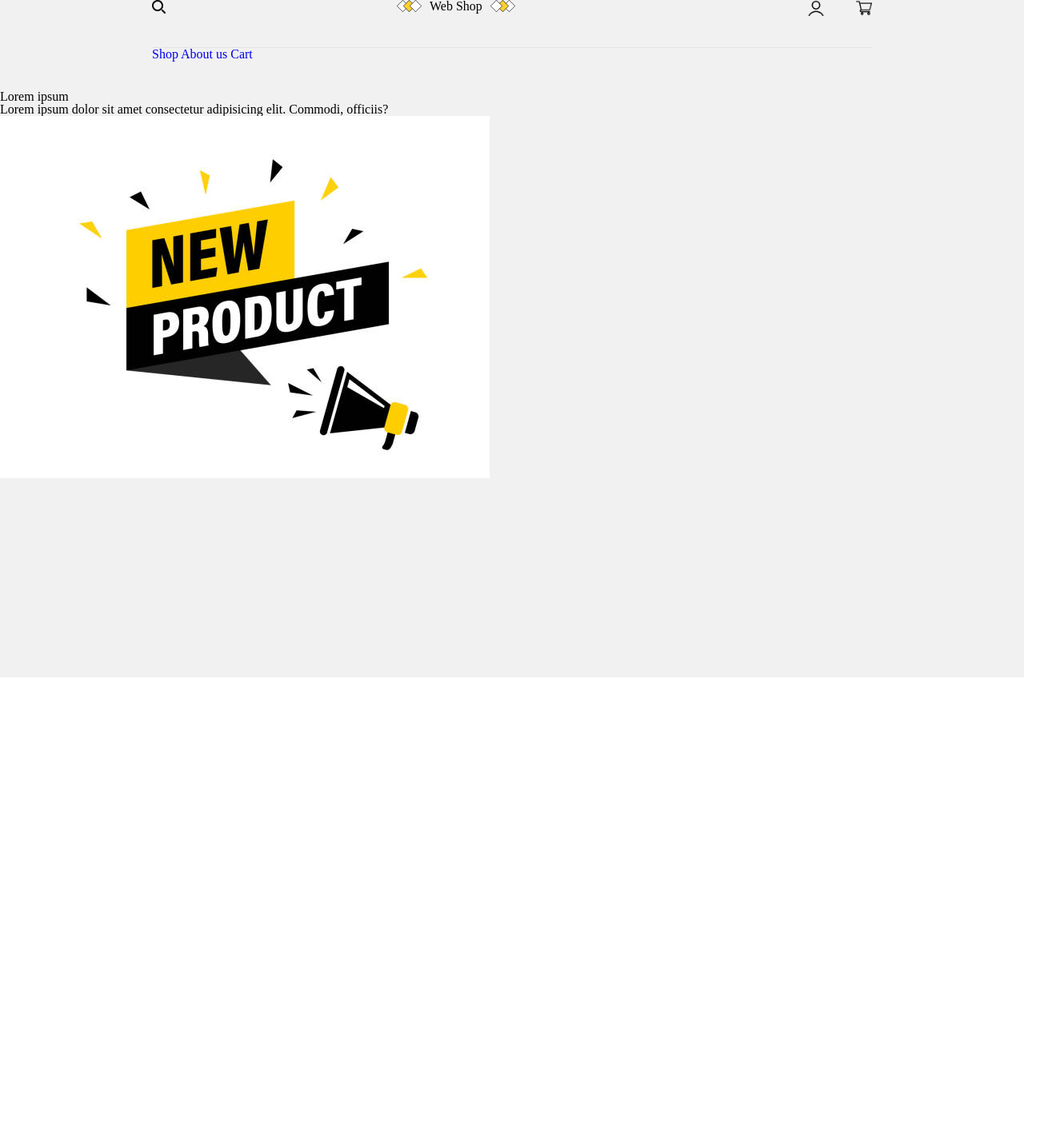
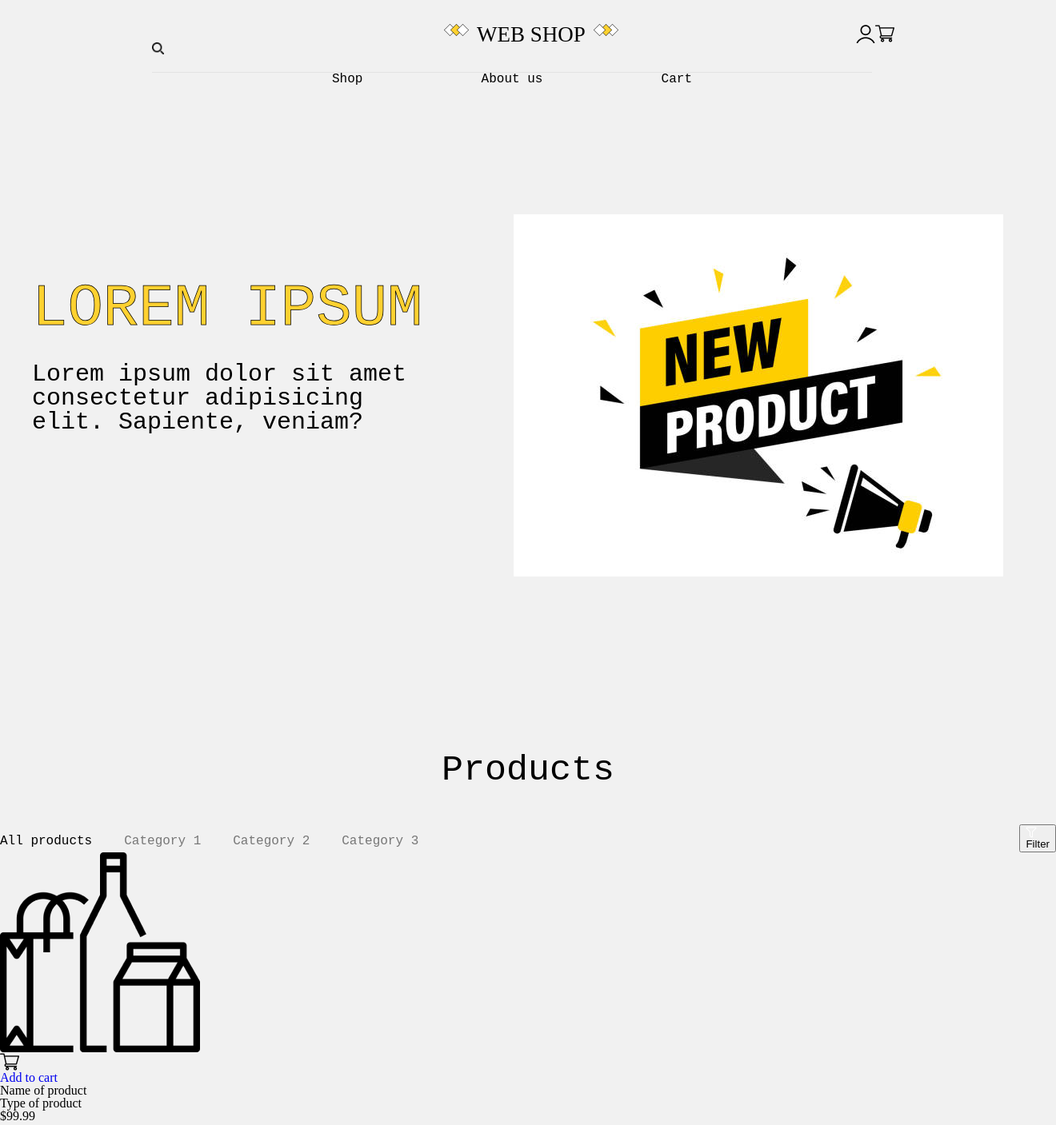
Before and after one commit to LazarMilinkovic/Web-Shop-Front-End, a plain HTML site: page page/homePageUser.html in a window 1280 px wide. Shown: the whole page at 80% size, 1320 px wide, since content can reach past the window. Before the commit the page ends 847 px from the top, so only its background shows below. Drawn offline with Linux system fonts and the light colour scheme.

Commit message:
Doradjen signin signup i HomeUser

```diff
--- a/page/homePageUser.html
+++ b/page/homePageUser.html
@@ -3,39 +3,120 @@
 <head>
     <meta charset="UTF-8">
     <meta http-equiv="X-UA-Compatible" content="IE=edge">
-    <meta name="viewport" content="width=device-width, initial-scale=1.0">
+        <meta name="viewport" content="width=device-width, initial-scale=1.0">
+    <title>Document</title>
     <link rel="stylesheet" href="../shared/style/reset.css">
-    <link rel="stylesheet" href="../shared/style/Home Page/homePage.css">
-    <title>WebShop | Home</title>
+    <link rel="stylesheet" href="../shared/style/HomePage/homePage.css">
+    <link rel="stylesheet" href="../shared/style/components.css">
+
 </head>
 <body>
-    <div id="pageHeading">
-        <div id="topHeader">
-            <div id="logoGroup">
-                <div id="logoGroup1">
-                    <img src="../image/MainPage/search.png" alt="searchIcon">
+
+
+    <div id = "pageHeading">
+        <div id="top-header">
+            <div id ="logo-group">
+                <div id="logo-group1"><img src="../image/MainPage/search.png" alt="search"></div>
+
+                <div id="logo-group2">
+                <img src="../image/MainPage/left-title-decoration.png" alt="left-title">
+                <h1>Web Shop</h1>
+                <img src="../image/MainPage/right-title-decoration.png" alt="right-title">
                 </div>
-                <div id="logoGroup2">
-                    <img src="../image/MainPage/left-title-decoration.png" alt="">
-                    <h1>Web Shop</h1>
-                    <img src="../image/MainPage/right-title-decoration.png" alt="">
+
+                <div id="logo-group3">
+                    <a href="#"><img src="../image/MainPage/user-profile.png" alt ="user profile"> </a>
+                    <a href="#"><img src="../image/MainPage/cart.png" alt="cart"></a>
                 </div>
-                <div id="logoGroup3">
-                    <a href="#"><img src="../image/MainPage/user-profile.png" alt=""></a>
-                    <a href="#"><img src="../image/MainPage/cart.png" alt=""></a>
-                </div>
+
+
             </div>
-            <div id="navBar">
+
+            <div id ="nav-bar">
+                <div class = "navBarGroup">
                 <a href="#">Shop</a>
                 <a href="#">About us</a>
                 <a href="#">Cart</a>
+                </div>
+            </div>
+
+        </div>
+
+        <div id="promoHeader">
+            <div class = "promoText">
+                <h1>Lorem Ipsum</h1>
+                <p>Lorem ipsum dolor sit amet consectetur adipisicing elit. Sapiente, veniam?</p>
+            </div>
+            <div class = "promoImg">
+                <img src="../image/MainPage/new-product-photo.png" alt="New Product">
             </div>
         </div>
-        <div id="contentHeader">
-            <h1>Lorem ipsum</h1>
-            <p>Lorem ipsum dolor sit amet consectetur adipisicing elit. Commodi, officiis?</p>
-            <img src="../image/MainPage/new-product-photo.png" alt="newProductPhoto">
+    </div>
+
+
+    <div id="products">
+
+        <div class ="productTitle">
+            <h1>Products</h1>
+
         </div>
+
+
+        <div class="productManipulations">
+
+            <div class="categoryNavMenu">
+                <div class = "ws-hiperLink selected"><a href="#">All products</a></div>
+                <div class="ws-hiperLink"><a href="#">Category 1</a></div>
+                <div class="ws-hiperLink"><a href="#">Category 2</a></div>
+                <div class="ws-hiperLink"><a href="#">Category 3</a></div>
+
+            </div>
+
+
+            <div class ="productFilter">
+                <button>
+                    <img src="../image/MainPage/filter.png" alt="filter">
+                    Filter
+                </button>
+
+            </div>
+
+
+        </div>
+
+
+        <div class="productsGrid">
+
+            <div class = "productCard">
+                <div class ="productDisplay">
+                    <img class="productImage" src="../image/MainPage/product.png" alt="">
+                </div>
+
+                <div class="lager">
+                    <p></p>
+                    <a href ="#">
+                        <img src="../image/MainPage/cart.png" alt="">
+                        <p>Add to cart</p>
+                    </a>
+                </div>
+
+                <div class ="productName">
+                    <h3>Name of product</h3>
+                </div>
+
+                <div class="product-type-price">
+                    <p>Type of product</p>
+                    <p>$99.99</p>
+                </div>
+
+
+            </div>
+
+        </div>
+
+
+
     </div>
+
 </body>
 </html>
--- a/shared/style/Home Page/homePage.css
+++ /dev/null
@@ -1,41 +0,0 @@
-#pageHeading{
-    height: 847px;
-    background-color: #F1F1F1;
-}
-#topHeader{
-    width: 900px;
-    height: 113px;
-    margin-left: auto;
-    margin-right: auto;
-}
-#logoGroup{
-    display: flex;
-    justify-content: space-between;
-    height: 59px;
-    border-bottom: 1px solid #E3E3E3;
-}
-#logoGroup2{
-    display: flex;
-    width: 185px;
-    height: 34px;
-}
-#logoGroup2 img{
-    width: 31px;
-    height: 15px;
-}
-#logoGroup2 h1{
-    margin-left: 10px;
-    margin-right: 10px;
-}
-#logGroup1 img{
-    width: 15px;
-    height: 15px;
-}
-#logoGroup3{
-    display: flex;
-}
-#logoGroup3 img{
-    width: 20px;
-    height: 20px;
-    margin-left: 40px;
-}
--- /dev/null
+++ b/shared/style/HomePage/homePage.css
@@ -0,0 +1,145 @@
+#pageHeading{
+    padding-bottom: 125px;
+    background-color:#F1F1F1;
+    padding-top: 30px;
+}
+
+
+
+
+#top-header{
+    width: 900px;
+    height: 113px;
+    margin-left: auto;
+    margin-right: auto;
+}
+
+#logo-group{
+    display: flex;
+    justify-content: space-between;
+    height: 60px;
+    border-bottom: 1px solid #E3E3E3;
+}
+
+
+#logo-group2{
+    display: flex;
+    width: 185px;
+    height: 34px;
+}
+
+
+#logo-group2 img{
+    width: 31px;
+    height: 15px;
+}
+
+#logo-group2 h1{
+    margin-left: 10px;
+    margin-right: 10px;
+    font-size: 27px;
+    text-transform: uppercase;
+    white-space: nowrap;
+}
+
+#logo-group1 img{
+    height: 15px;
+    width: 15px;
+}
+#logo-group1{
+    margin-right: 60px;
+    align-items: center;
+    display: flex;
+}
+
+#logo-group3{
+    display: flex;
+    height: 20px;
+    width: 20px;
+    margin-left: 40px;
+}
+
+
+#navBar{
+    padding-top: 30px;
+
+}
+
+.navBarGroup{
+    width: 450px;
+    margin: auto;
+    display: flex;
+    justify-content: space-between;
+}
+
+.navBarGroup a{
+    font-size: 16px;
+    color:#000000;
+    font-family: monospace;
+}
+
+
+#promoHeader{
+    display: flex;
+    margin: 125px auto 0 auto;
+    width: fit-content;
+    width: 1200px;
+
+}
+
+.promoText h1{
+    color:#FFD130;
+    font-size: 74px;
+    -webkit-text-stroke: 0.75px black;
+    white-space: nowrap;
+    font-family: monospace;
+    text-transform: uppercase;
+    margin-top: 81px;
+}
+
+
+.promoText p{
+    font-family: monospace;
+    font-size: 30px;
+    padding-top: 30px;
+}
+
+
+.promoText{
+    margin-right: 114px;
+}
+
+
+#products{
+    width: 1320px;
+    margin: 95px auto 313px auto;
+}
+
+.productTitle h1{
+    font-family: monospace;
+    font-size: 45px;
+
+
+
+}
+.productTitle{
+    margin-left: auto;
+    margin-right: auto;
+    width: fit-content;
+    margin-bottom: 45px;
+}
+
+.categoryNavMenu{
+    display: flex;
+    gap: 40px;
+    justify-content: space-between;
+}
+
+.categoryNavMenu a{
+
+}
+
+.productManipulations{
+    display: flex;
+    justify-content: space-between;
+}
--- a/shared/style/components.css
+++ b/shared/style/components.css
@@ -19,19 +19,46 @@
   background-color: #FFFFFF;
   color: #FFD130;
   text-transform: uppercase;
-  -webkit-text-stroke: 0.7px black;
+  -webkit-text-stroke: 0.75px black;
   font-weight: bold;
   font-size: 20px;
   border-radius: 4px;
+  box-shadow: 0 3px 10px rgb(0, 0, 0, 0.2);
+  border: none;
+
 }
+
+.ws-button:hover{
+  cursor: pointer;
+  box-shadow: none;
+}
+
 
 .ws-hiperLink {
   height: 20px;
   margin-top: 12px;
+  color: black;
 
 }
+
 .ws-hiperLink a{
-  color: black;
+  color: #777777;
   font-family: monospace;
   font-size: 16px;
+
 }
+
+.ws-hiperLink.selected a{
+  color: black;
+
+}
+
+body{
+  background-color: #F1F1F1;
+}
+
+.ws-hiperLink a:hover{
+  color: #FFD130;
+  -webkit-text-stroke: 0.5px black;
+
+}
--- a/shared/style/reset.css
+++ b/shared/style/reset.css
@@ -10,7 +10,7 @@ table, caption, tbody, tfoot, thead, tr, th, td,
 article, aside, canvas, details, embed,
 figure, figcaption, footer, header, hgroup,
 menu, nav, output, ruby, section, summary,
-time, mark, audio, video, input {
+time, mark, audio, video, input, link {
 	margin: 0;
 	padding: 0;
 	border: 0;
--- a/style/index.css
+++ b/style/index.css
@@ -12,4 +12,6 @@
   margin-top: 130px;
   margin-left: auto;
   margin-right: auto;
+
+
 }
```
Also changed, not shown: index.html (+5 -2 lines), page/signUp.html (+26 -15 lines), style/signUp.css (renamed from style/singUp.css, +11 -10 lines), 1 other file.
